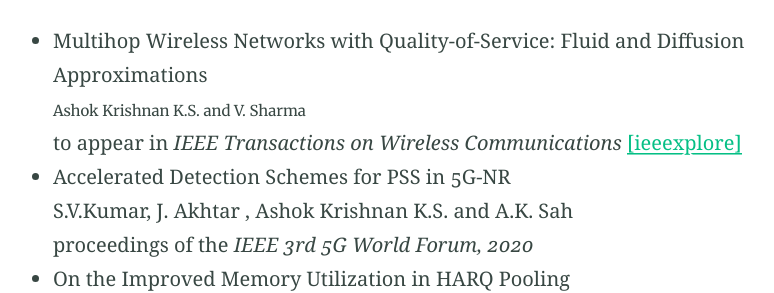
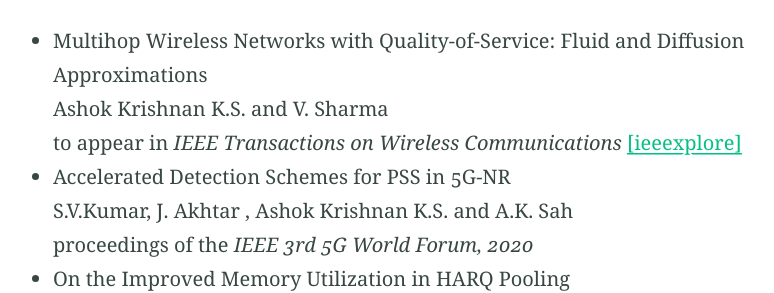
Before and after one commit to ashokkri/ashokkri.github.io, a Jekyll site: the page built from index.md, in a window 1280 px wide. Shown: the part 862-1155 px from the top of the page, without its empty margins (230-1004 px from the left). Built offline with Jekyll 4.4.1, drawn with Linux system fonts in a browser that asks for light colours.

```diff
--- a/index.md
+++ b/index.md
@@ -20,7 +20,7 @@ Ph.D. from the Indian Institute of Science (IISc), Bangalore.
 ## Publications
 
 - Multihop Wireless Networks with Quality-of-Service: Fluid and Diffusion Approximations
-   <small>Ashok Krishnan K.S. and V. Sharma</small>
+   Ashok Krishnan K.S. and V. Sharma
    to appear in *IEEE Transactions on Wireless Communications* [[ieeexplore]](https://ieeexplore.ieee.org/document/9184257)
 
 - Accelerated Detection Schemes for PSS in 5G-NR
```
